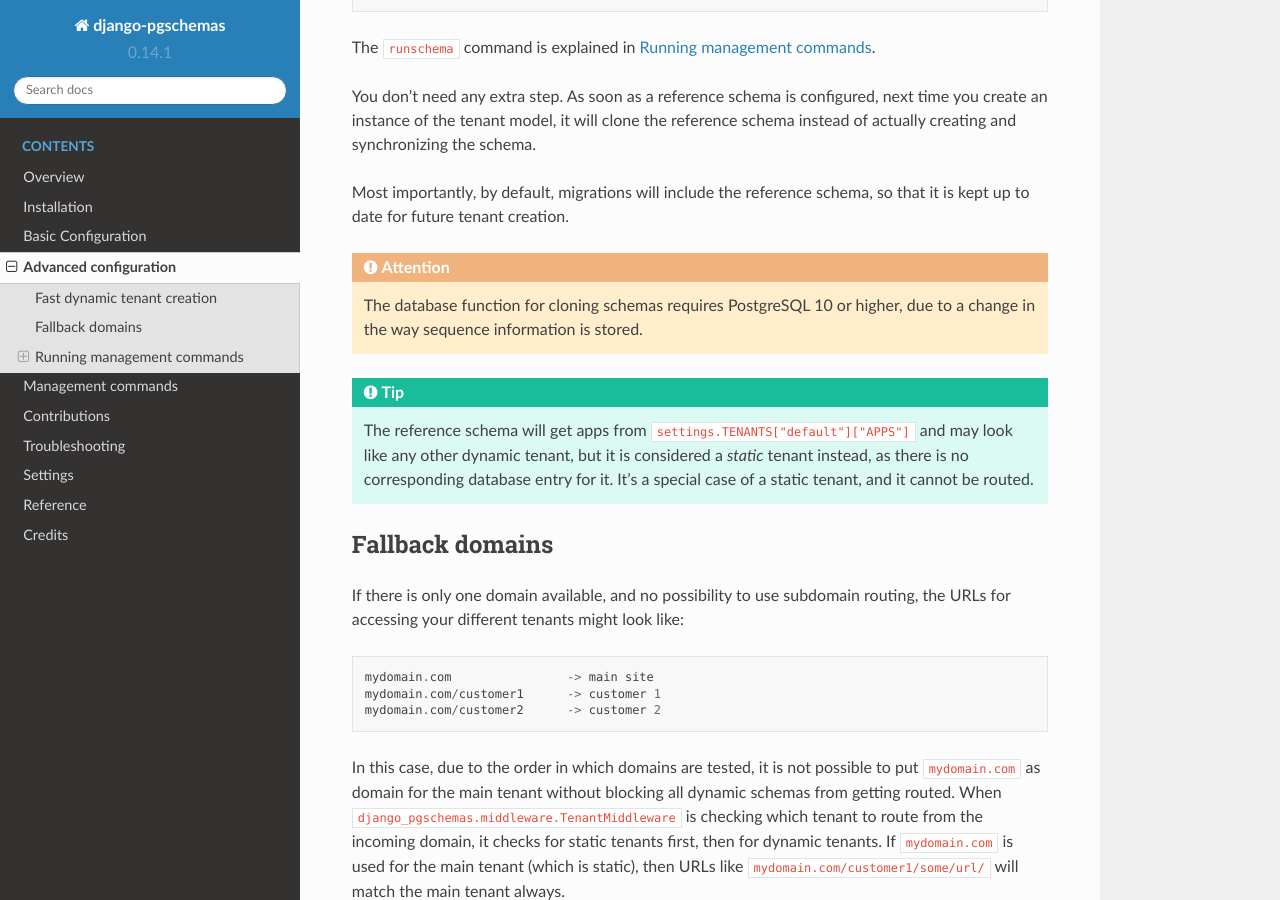
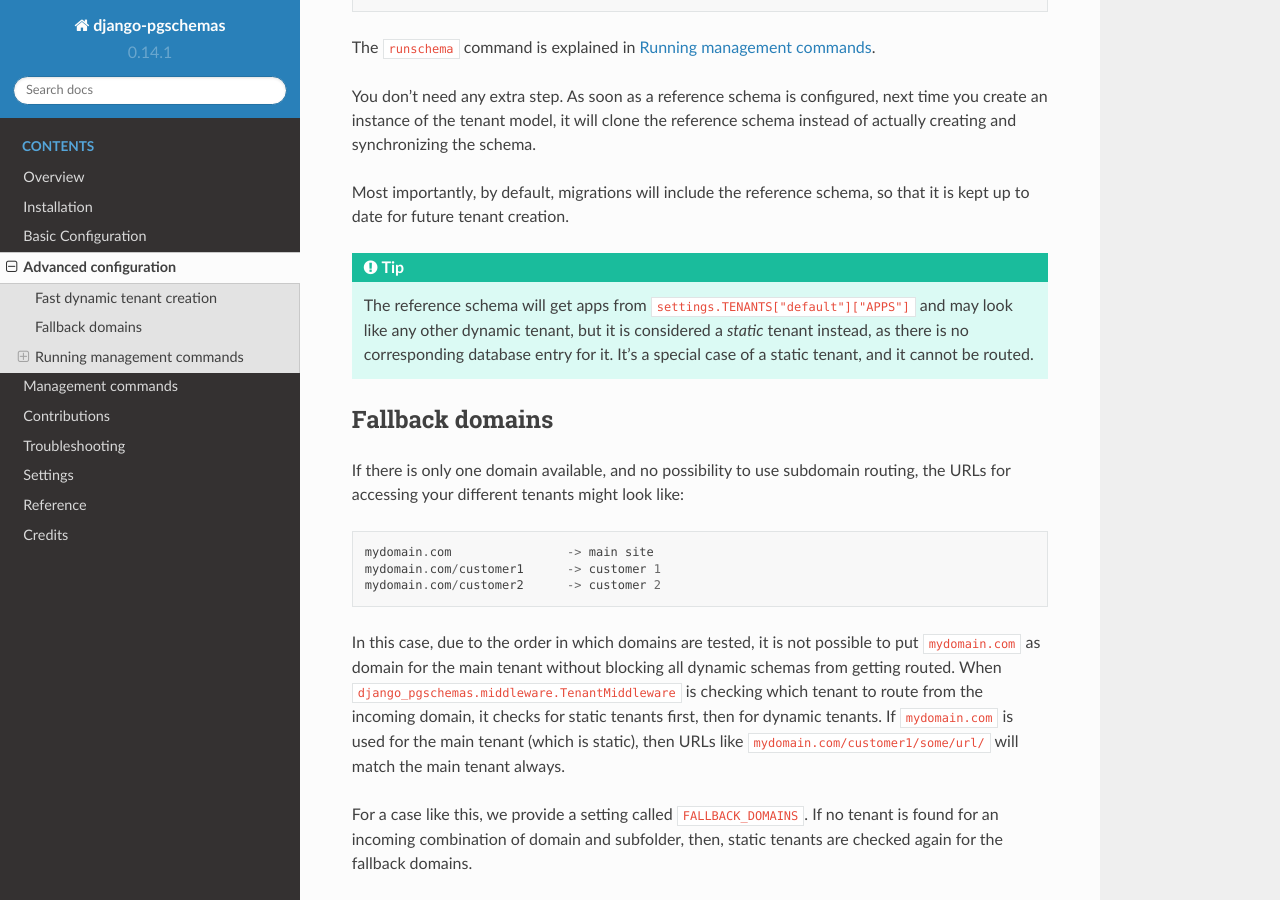
Before and after one commit to lorinkoz/django-pgschemas, a Sphinx documentation site: the page built from docs/advanced.rst, in a window 1280 px wide and 900 px high, scrolled down 762 px. Built offline with Sphinx 7.4.7 and the Read the Docs theme 2.0.0, drawn with Linux system fonts in a browser that asks for light colours; the version number is read from the project's files by our own code.

Commit message:
Changes in docs

```diff
--- a/docs/advanced.rst
+++ b/docs/advanced.rst
@@ -43,11 +43,6 @@ reference schema instead of actually creating and synchronizing the schema.
 
 Most importantly, by default, migrations will include the reference schema, so
 that it is kept up to date for future tenant creation.
-
-.. attention::
-
-    The database function for cloning schemas requires PostgreSQL 10 or higher,
-    due to a change in the way sequence information is stored.
 
 
 .. tip::
--- a/docs/contrib.rst
+++ b/docs/contrib.rst
@@ -115,7 +115,7 @@ You still need to name your channel groups appropriately, taking the
 current tenant into account if you want to keep your groups tenant-specific.
 You will get the current tenant in ``scope["tenant"]``.
 
-For Channels 3 to use with Django 3, you can use
+For Channels 3 to use with Django 3+, you can use
 ``django_pgschemas.contrib.channels3``.
 
 .. attention::
```
